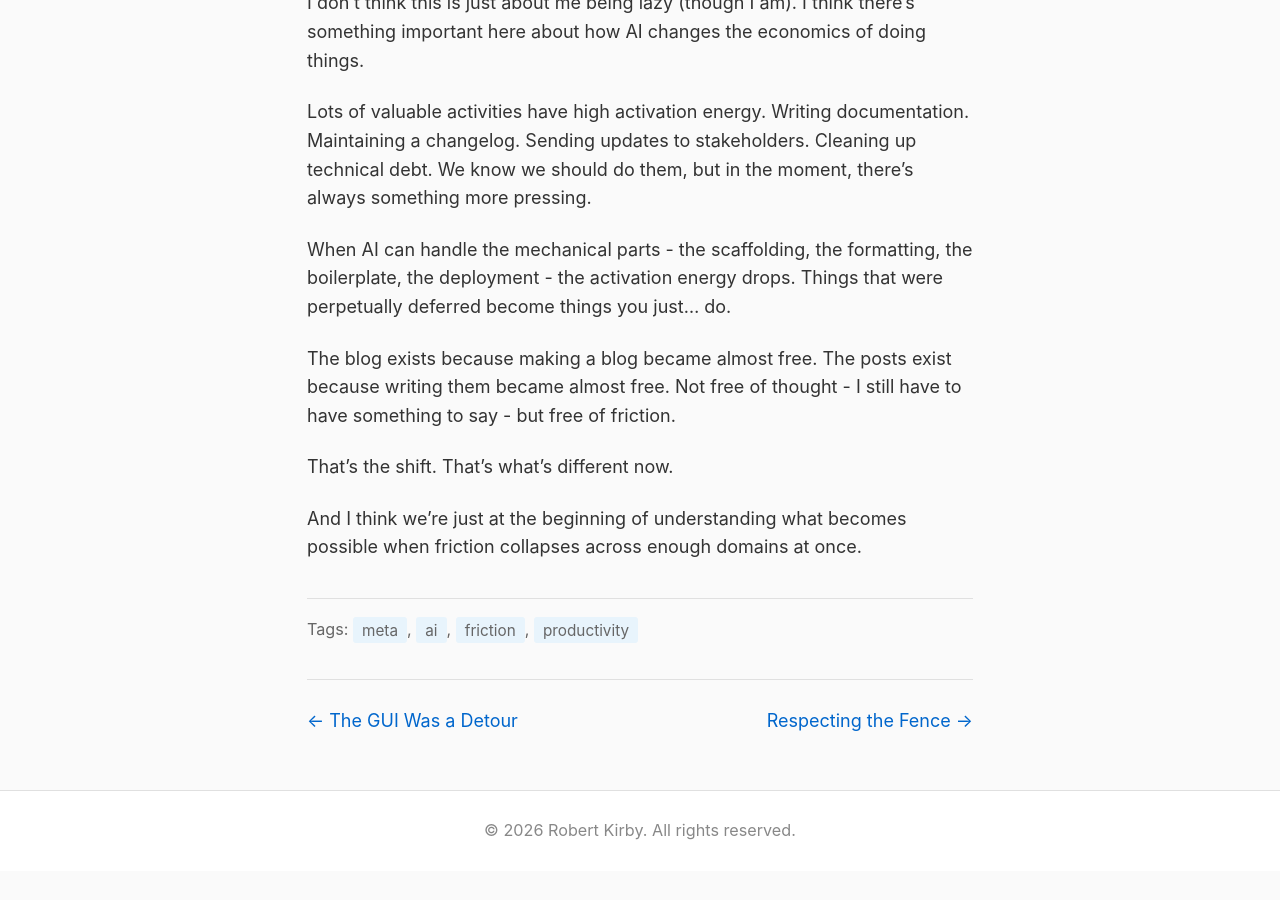
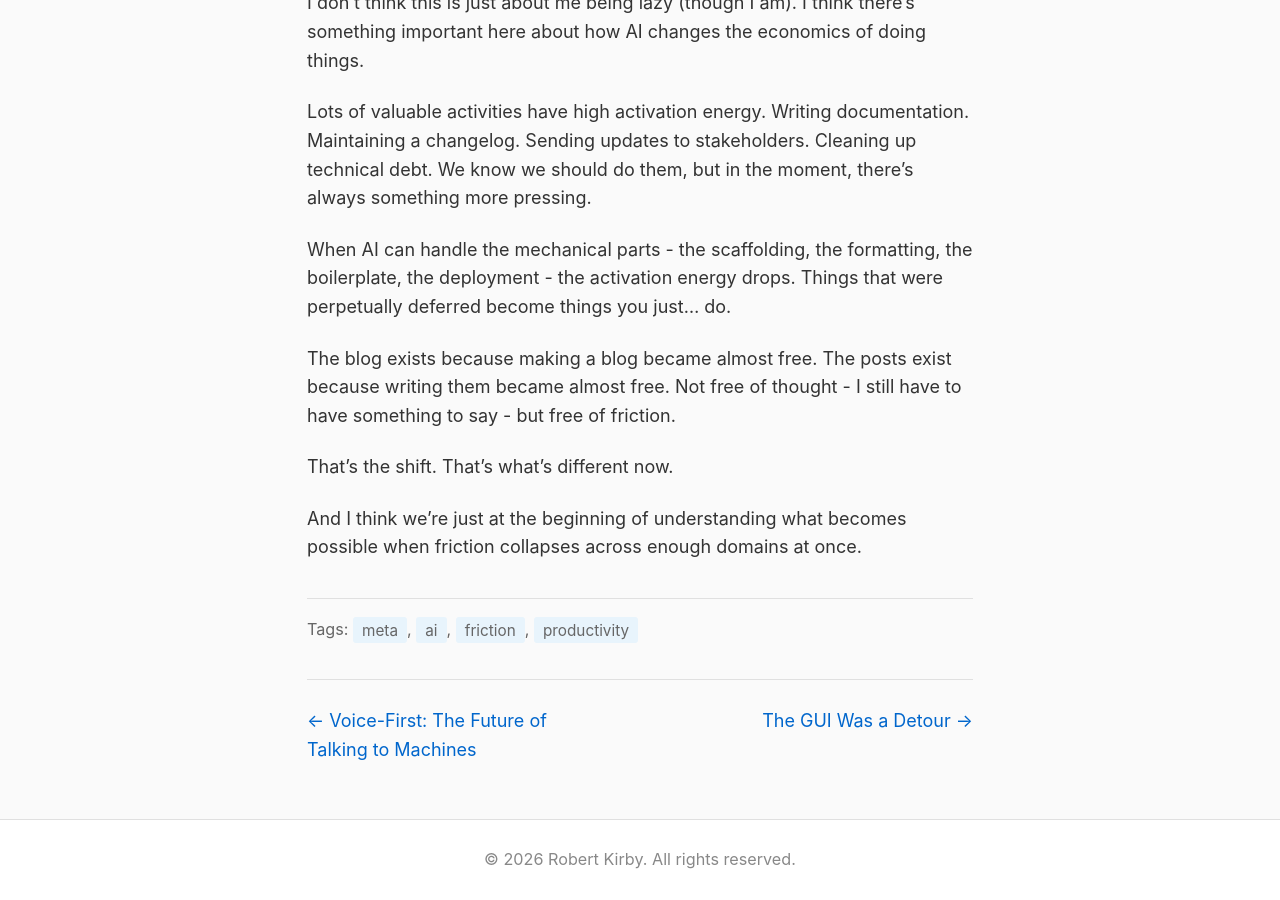
Before and after one commit to rob137/rob137.github.io, a Jekyll site: the page built from _posts/2026-01-02-how-this-blog-exists.md, in a window 1280 px wide and 900 px high, scrolled down 5113 px. Built offline with Jekyll 4.4.1, drawn with Linux system fonts in a browser that asks for light colours; before the commit the page ends 5984 px from its top, so only the background shows below that; some of the changed lines change nothing that is shown.

Commit message:
Reorder: How This Blog Exists now second after Voice-First

```diff
--- a/_posts/2026-01-02-how-this-blog-exists.md
+++ b/_posts/2026-01-02-how-this-blog-exists.md
@@ -1,7 +1,7 @@
 ---
 layout: post
 title: "How This Blog Exists"
-date: 2026-01-02 10:00:00 +0000
+date: 2026-01-02 08:30:00 +0000
 tags: [meta, ai, friction, productivity]
 ---
 
```
